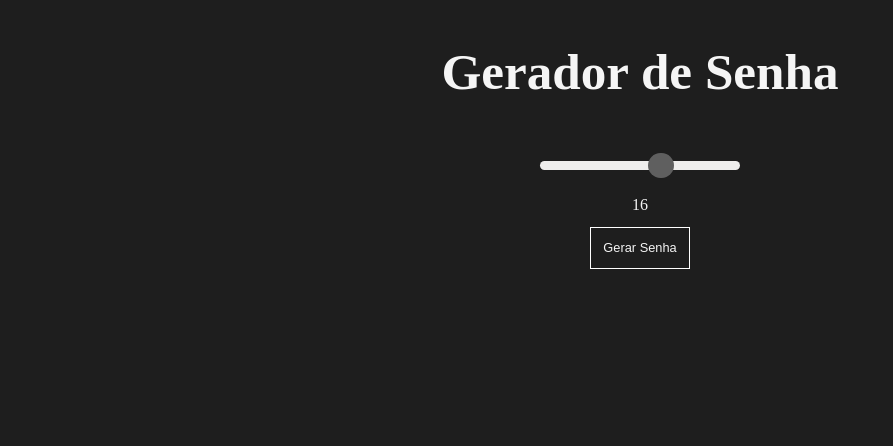
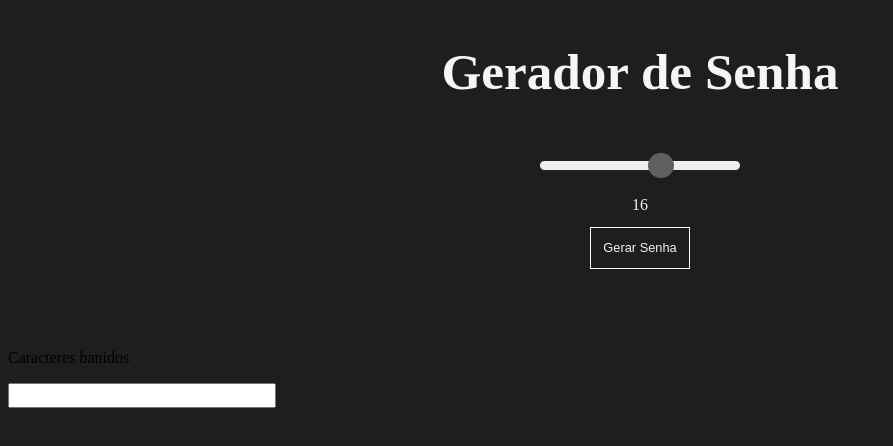
Before and after one commit to devjaum/Criador-de-Senha, a plain HTML site: page index.htm in a window 1280 px wide. Shown: the whole page, without its empty margins (0-893 px from the left). Drawn offline with Linux system fonts and the light colour scheme.

Commit message:
Adicionando caracteres banidos

```diff
--- a/index.htm
+++ b/index.htm
@@ -19,6 +19,10 @@
         <button id="btnPassword" class="button">Gerar Senha</button>
         <div id="passwordDiv" class="passwordDiv"><p id="password"></p></div>
     </main>
+    <footer>
+        <p>Caracteres banidos</p>
+        <input id="banidChar">
+    </footer>
 </body>
 <script src="./script.js"></script>
 </html>
```
